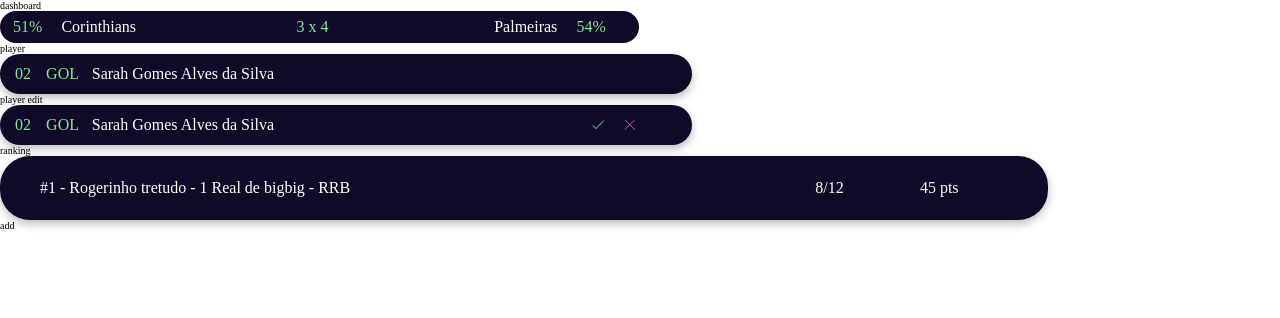
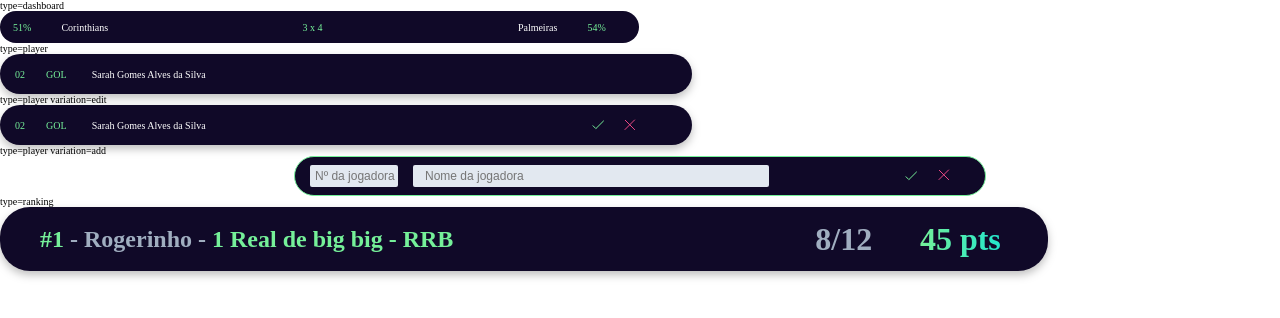
Before and after one commit to estartandodevs-course/Escala-as-Mina, a React (Create React App) app: page / in a window 1280 px wide. Shown: the top 318 px of the page. Built offline with nearby package versions, Linux system fonts and the light colour scheme.

Commit message:
ListItem grid is done, styling of its text is still pending. Typography component started

```diff
--- a/src/components/ListItem/index.jsx
+++ b/src/components/ListItem/index.jsx
@@ -1,14 +1,112 @@
 import { StyledListItem, FlexContainer } from "./styledList";
-import styled, { useTheme } from "styled-components";
-import { Button } from "../";
+import { useTheme } from "styled-components";
+import { Button, InputPlayer, Typography } from "../";
 import declineButton from "../../assets/icons/DeclineBtn.svg";
 import acceptButton from "../../assets/icons/AcceptBtn.svg";
 
-const Typography = styled.p`
-  font-size: 16px;
-  text-align: ${(props) => props.align || "left"};
-  color: ${(props) => props.color || props.theme.pallete.gray.white};
-`;
+function accept() {
+  console.log("aceito");
+}
+function decline() {
+  console.log("recusado");
+}
+
+const ListItem = (props) => {
+  const { children, variation, type = "ranking" } = props;
+  const theme = useTheme();
+
+  if (type === "player" && variation === "edit") {
+    return (
+      <FlexContainer type={type}>
+        <StyledListItem type={type}>
+          {children.map((item, index) => handleList(item, index, type, theme))}
+          <Button type="icon" onClick={accept}>
+            <img src={acceptButton} alt="accept" />
+          </Button>
+          <Button type="icon" onClick={decline}>
+            <img src={declineButton} alt="decline" />
+          </Button>
+        </StyledListItem>
+      </FlexContainer>
+    );
+  } else if (type === "player" && variation === "add") {
+    //ideally we redo this input so we call input 2 times here
+    return <InputPlayer />;
+  }
+
+  //this is the default return
+  return (
+    <FlexContainer type={type}>
+      <StyledListItem type={type}>
+        {children.map((item, index) => handleList(item, index, type, theme))}
+      </StyledListItem>
+    </FlexContainer>
+  );
+};
+
+function handleList(item, index, type, theme) {
+  if (type === "dashboard") {
+    return dashboard(item, index, theme);
+  } else if (type === "player") {
+    return player(item, index, theme);
+  } else {
+    return ranking(item, index, theme);
+  }
+}
+function ranking(item, index, theme) {
+  if (index === 0) {
+    const elements = item.split("-");
+
+    return (
+      <span>
+        <Typography
+          size="24px"
+          weight="700"
+          color={theme.pallete.secondary.main}
+          type="span"
+        >
+          {elements[0]}
+        </Typography>
+        <Typography
+          size="24px"
+          weight="700"
+          color={theme.pallete.gray.firstGray}
+          type="span"
+        >
+          - {elements[1]} -
+        </Typography>
+        <Typography
+          size="24px"
+          weight="700"
+          color={theme.pallete.secondary.main}
+          type="span"
+        >
+          {elements[2]} - {elements[3]}
+        </Typography>
+      </span>
+    );
+  } else if (index === 1) {
+    return (
+      <Typography size="32px" weight="600" color={theme.pallete.gray.firstGray}>
+        {item}
+      </Typography>
+    );
+  } else {
+    return (
+      <Typography size="32px" weight="600" font="Poppins" type="span" gradient>
+        {item}
+      </Typography>
+    );
+  }
+}
+
+function player(item, index, theme) {
+  if (index < 2) {
+    return <Typography color={theme.pallete.secondary.main}>{item}</Typography>;
+  } else {
+    return <Typography color={theme.pallete.gray.white}>{item}</Typography>;
+  }
+}
 
 function dashboard(item, index, theme) {
   switch (index) {
@@ -56,60 +154,5 @@ function dashboard(item, index, theme) {
       return <Typography>{item}</Typography>;
   }
 }
-function accept() {
-  console.log("aceito");
-}
-function decline() {
-  console.log("recusado");
-}
-function player(item, index, theme) {
-  if (index < 2) {
-    return <Typography color={theme.pallete.secondary.main}>{item}</Typography>;
-  } else {
-    return <Typography color={theme.pallete.gray.white}>{item}</Typography>;
-  }
-}
-
-function handleList(item, index, type, theme) {
-  if (type === "dashboard") {
-    return dashboard(item, index, theme);
-  } else if (type === "player") {
-    return player(item, index, theme);
-  } else {
-    return <Typography>{item}</Typography>;
-  }
-}
-
-const ListItem = (props) => {
-  const { children, variation, type = "ranking" } = props;
-  const theme = useTheme();
-
-  if (type === "player" && variation === "edit") {
-    return (
-      <FlexContainer type={type}>
-        <StyledListItem type={type}>
-          {children.map((item, index) => handleList(item, index, type, theme))}
-          <Button type="icon" onClick={accept}>
-            <img src={acceptButton} alt="accept" />
-          </Button>
-          <Button type="icon" onClick={decline}>
-            <img src={declineButton} alt="decline" />
-          </Button>
-        </StyledListItem>
-      </FlexContainer>
-    );
-  }
-  // else if (type ==="player" && variation ==="add") {
-
-  // }
-
-  return (
-    <FlexContainer type={type}>
-      <StyledListItem type={type}>
-        {children.map((item, index) => handleList(item, index, type, theme))}
-      </StyledListItem>
-    </FlexContainer>
-  );
-};
 
 export { ListItem };
--- a/src/components/ListItem/styledList.jsx
+++ b/src/components/ListItem/styledList.jsx
@@ -2,20 +2,14 @@ import styled, { css } from "styled-components";
 
 const stylingObject = {
   ranking: {
-    width: "1048px",
-    height: "64px",
     padding: "0 40px",
     columns: "80.1% 10.8% 1fr",
   },
   player: {
-    width: "692px",
-    height: "40px",
     padding: "0 15px",
     columns: "4.7% 6.9% 74.5% 4.7% 1fr",
   },
   dashboard: {
-    width: "639px",
-    height: "32px",
     padding: "0 13px",
     columns: "7.9% 38% 5.9% 37% 7.9%",
   },
@@ -37,6 +31,7 @@ export const StyledListItem = styled.li.attrs((props) => ({
 // deals with centering item and aplying styles to the container
 export const FlexContainer = styled.div.attrs((props) => ({
   ...stylingObject[props.type],
+  ...props.theme.dimensions.list[props.type],
 }))`
   width: ${(props) => props.width};
   height: ${(props) => props.height};
--- /dev/null
+++ b/src/components/Typography/index.jsx
@@ -0,0 +1,33 @@
+import { Paragraph, Span } from "./styledText";
+
+export const Typography = (props) => {
+  const { type, color, align, gradient, children, size, weight, font } = props;
+
+  if (type === "span") {
+    return (
+      <Span
+        color={color}
+        align={align}
+        gradient={gradient}
+        size={size}
+        weight={weight}
+        font={font}
+      >
+        {children}
+      </Span>
+    );
+  } else {
+    return (
+      <Paragraph
+        color={color}
+        align={align}
+        gradient={gradient}
+        size={size}
+        weight={weight}
+        font={font}
+      >
+        {children}
+      </Paragraph>
+    );
+  }
+};
--- /dev/null
+++ b/src/components/Typography/styledText.jsx
@@ -0,0 +1,40 @@
+import styled, { css } from "styled-components";
+
+//this is a placeholder component
+export const Paragraph = styled.p`
+  text-align: ${(props) => props.align || "left"};
+  color: ${(props) => props.color || props.theme.pallete.gray.white};
+  font-size: ${(props) => props.size || "1rem"};
+  font-weight: ${(props) => props.weight || "500"};
+  font-family: ${(props) =>
+    props.font || "Raleway"}; //this is broken. @Sarah, help
+
+  ${(props) =>
+    props.gradient &&
+    css`
+      background-image: ${props.theme.pallete.gradient.main};
+      background-size: 100%;
+      background-clip: text;
+      text-fill-color: transparent;
+    `}
+`;
+
+export const Span = styled.span`
+  text-align: ${(props) => props.align || "left"};
+  color: ${(props) => props.color || props.theme.pallete.gray.white};
+  font-size: ${(props) => props.size || "1rem"};
+  font-weight: ${(props) => props.weight || "500"};
+  font-family: ${(props) => props.font || "Raleway"};
+
+  ${(props) =>
+    props.gradient &&
+    css`
+      background-image: ${props.theme.pallete.gradient.main};
+      background-size: 100%;
+      background-repeat: repeat;
+      -webkit-background-clip: text;
+      -webkit-text-fill-color: transparent;
+      -moz-background-clip: text;
+      -moz-text-fill-color: trasparent;
+    `}
+`;
--- a/src/components/index.js
+++ b/src/components/index.js
@@ -2,5 +2,7 @@ import {Sidebar} from './Sidebar';
 import {Button} from './Button';
 import {Card} from './Card';
 import {ListItem} from './ListItem';
+import {Input, InputPlayer, InputSearch} from './Input';
+import {Typography} from './Typography'
 
-export {Sidebar, Button, Card, ListItem}
+export {Sidebar, Button, Card, ListItem, Input, InputPlayer, InputSearch, Typography}
--- a/src/pages/index.jsx
+++ b/src/pages/index.jsx
@@ -6,24 +6,24 @@ function Login() {
 function Dashboard() {
   return (
     <div>
-      dashboard
+      type=dashboard
       <ListItem type="dashboard">
         {["51%", "Corinthians", "3 x 4", "Palmeiras", "54%"]}
       </ListItem>
-      player
+      type=player
       <ListItem type="player">
         {["02", "GOL", "Sarah Gomes Alves da Silva"]}
       </ListItem>
-      player edit
+      type=player variation=edit
       <ListItem type="player" variation="edit">
         {["02", "GOL", "Sarah Gomes Alves da Silva"]}
       </ListItem>
-      ranking
+      type=player variation=add
+      <ListItem type="player" variation="add"></ListItem>
+      type=ranking
       <ListItem>
-        {["#1 - Rogerinho tretudo - 1 Real de bigbig - RRB", "8/12", "45 pts"]}
+        {["#1 - Rogerinho - 1 Real de big big - RRB", "8/12", "45 pts"]}
       </ListItem>
-      add
-      {/* <ListItem type="player" variation="add"></ListItem> */}
     </div>
   );
   // <h2>Dashboard</h2>;
--- a/src/styles/index.jsx
+++ b/src/styles/index.jsx
@@ -63,14 +63,6 @@ export const theme = {
         width: "1000px",
         height: "32px",
       },
-      search: {
-        width: "107px",
-        height: "28px",
-      },
-      icon: {
-        small: "28px",
-        normal: "44px",
-      },
     },
 
     card: {
@@ -87,5 +79,20 @@ export const theme = {
         height: "652px",
       },
     },
+
+    list: {
+      ranking: {
+        width: "1048px",
+        height: "64px",
+      },
+      player: {
+        width: "692px",
+        height: "40px",
+      },
+      dashboard: {
+        width: "639px",
+        height: "32px",
+      },
+    },
   },
 };
```
Also changed, not shown: src/components/ListItem/bla.svg (deleted).
